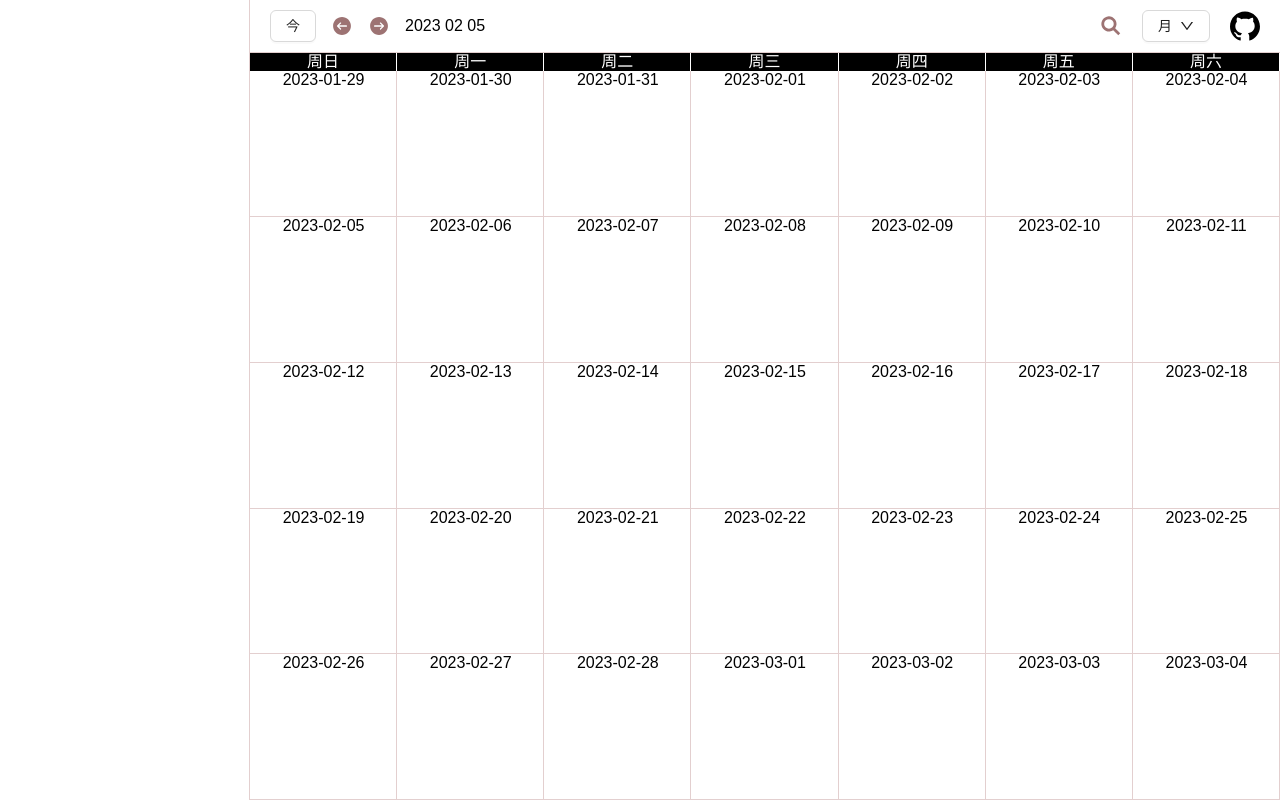
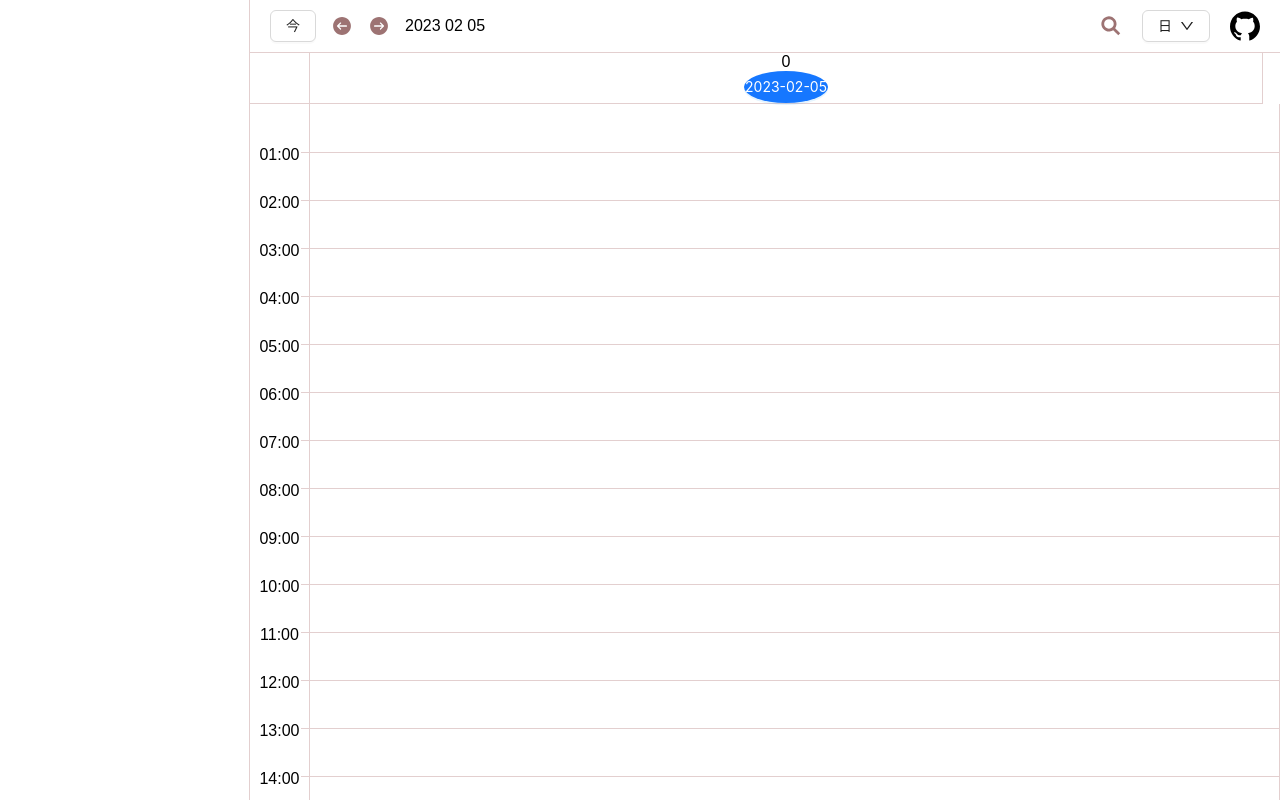
Before and after one commit to linround/Calendar, a React (Vite) app: page / in a window 1280 px wide. Built offline with nearby package versions, Linux system fonts and the light colour scheme.

Commit message:
feature: 优化渲染事件

```diff
--- a/src/view/LCalendar/components/DayComponent.tsx
+++ b/src/view/LCalendar/components/DayComponent.tsx
@@ -148,7 +148,6 @@ export default function (props: IDayProps) {
     return parsedEvents.filter((event) => !event.allDay &&
       isEventOn(event, identifier))
   }
-  console.log('***************----*******************')
 
   function dayBodySlot(day: CalendarDayBodySlotScope) {
     const mode = eventModeFunction(
--- a/src/view/LCalendar/index.tsx
+++ b/src/view/LCalendar/index.tsx
@@ -187,7 +187,6 @@ export default function () {
 
 
 
-
   // 这里的是为了响应type的变化
   // 目前在周视图和日视图中
   // 修改 maxDays 和 weekDays
@@ -293,6 +292,7 @@ export default function () {
       <div className={styles.mainLeft}></div>
       <div className={styles.mainRight}>
         <MenuHeader
+          value={value}
           type={type}
           setToday={setValue}
           setType={setType}
--- a/src/view/LCalendar/modules/MenuHeader.tsx
+++ b/src/view/LCalendar/modules/MenuHeader.tsx
@@ -15,17 +15,18 @@ import { IHeaderEvent } from '../utils/calendar'
 
 
 export default function (props:IHeaderEvent) {
+
   const {
-    type = 'day',
+    type,
+    value,
     prev = (amount) => amount,
     next = (amount) => amount,
     setType = (type) => type,
     setToday = (today) => today,
   } = props
 
-  const time = Date.now()
   const format = 'YYYY MM DD'
-  const timeStr = moment(time)
+  const timeStr = moment(value)
     .format(format)
 
 
--- a/src/view/LCalendar/props/VisualContext.tsx
+++ b/src/view/LCalendar/props/VisualContext.tsx
@@ -10,7 +10,7 @@ import React, {
   useEffect, useMemo, useState
 } from 'react'
 import {
-  DEFAULT_MAX_DAYS, DEFAULT_TYPE, DEFAULT_WEEK_DAYS
+  DEFAULT_MAX_DAYS, DEFAULT_TYPE, DEFAULT_VALUE, DEFAULT_WEEK_DAYS
 } from '../utils/time'
 import {
   createDayList,
@@ -36,7 +36,7 @@ export function VisualContext(props:React.ProviderProps<any>):React.ReactElement
 
 
   const [type, setType] = useState<string>(DEFAULT_TYPE)
-  const [value, setValue] = useState<IValue>('')
+  const [value, setValue] = useState<IValue>(DEFAULT_VALUE)
 
   const [maxDays, setMaxDays] = useState<number>(DEFAULT_MAX_DAYS)
   const [intervalHeight] = useState<number>(DEFAULT_INTERVALS.intervalHeight)
--- a/src/view/LCalendar/props/propsContext.ts
+++ b/src/view/LCalendar/props/propsContext.ts
@@ -1,6 +1,6 @@
 import { createContext } from 'react'
 import {
-  DEFAULT_MAX_DAYS, DEFAULT_WEEK_DAYS, DEFAULT_WEEK_SKIPS
+  DEFAULT_MAX_DAYS, DEFAULT_TYPE, DEFAULT_VALUE, DEFAULT_WEEK_DAYS, DEFAULT_WEEK_SKIPS
 } from '../utils/time'
 import { parseDate } from '../utils/timesStamp'
 import {
@@ -63,9 +63,9 @@ export const BaseContext = createContext<IBaseContext>({
   weekdaySkips: DEFAULT_WEEK_SKIPS,
 })
 export const CalendarContext = createContext<ICalendarContext>({
-  value: '',
+  value: Date.now(),
   setValue: () => undefined,
-  type: 'week',
+  type: DEFAULT_TYPE,
   setType: () => undefined,
 })
 export const IntervalsContext = createContext<IIntervalsContext>({
--- a/src/view/LCalendar/utils/calendar.d.ts
+++ b/src/view/LCalendar/utils/calendar.d.ts
@@ -7,6 +7,7 @@ export interface IHeaderEvent {
   prev: (amount: number) => any
   next: (amount: number) => any
   type: string
+  value: IValue
   setType:(type: string) => any
   setToday:(type: IValue) => any
 }
--- a/src/view/LCalendar/utils/time.ts
+++ b/src/view/LCalendar/utils/time.ts
@@ -1,5 +1,6 @@
-export const DEFAULT_TYPE = 'month'
+export const DEFAULT_TYPE = 'day'
 export const DEFAULT_MAX_DAYS = 7
+export const DEFAULT_VALUE = Date.now()
 export const DEFAULT_WEEK_DAYS = [0, 1, 2, 3, 4, 5, 6]
 export const DEFAULT_WEEK_SKIPS = [1, 1, 1, 1, 1, 1, 1]
 
```
